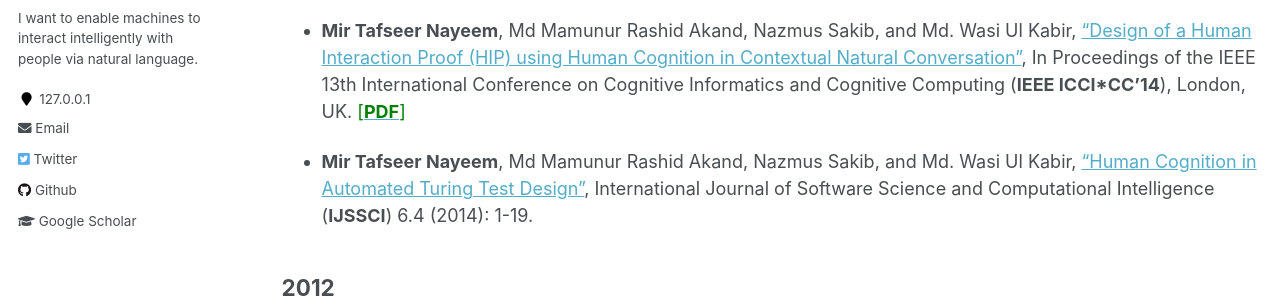
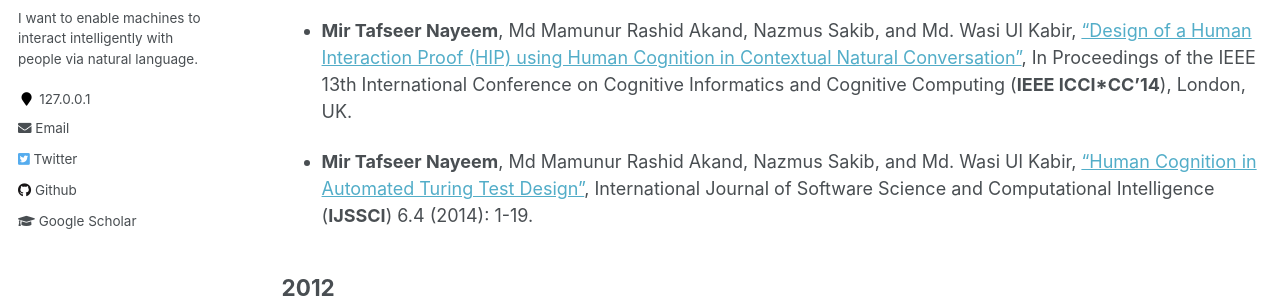
Before and after one commit to sujan-sarker/sujan-sarker.github.io, a Jekyll site: the page built from _pages/publications.md, in a window 1280 px wide and 900 px high, scrolled down 1427 px. Shown: the part 238-536 px from the top of the window. Built offline with Jekyll 4.4.1, drawn with Linux system fonts in a browser that asks for light colours.

Commit message:
Last Commit!

```diff
--- a/_pages/publications.md
+++ b/_pages/publications.md
@@ -41,7 +41,7 @@ author_profile: true
 
 ## 2014
 -----------
-*  **Mir Tafseer Nayeem**, Md Mamunur Rashid Akand, Nazmus Sakib, and Md. Wasi Ul Kabir, [“Design of a Human Interaction Proof (HIP) using Human Cognition in Contextual Natural Conversation”](https://ieeexplore.ieee.org/document/6921454/), In Proceedings of the IEEE 13th International Conference on Cognitive Informatics and Cognitive Computing (**IEEE ICCI*CC’14**), London, UK. [<span style ="color:Green"> [**PDF**] </span>](https://tafseer-nayeem.github.io/files/IEEE_ICCICC14_paper.pdf)
+*  **Mir Tafseer Nayeem**, Md Mamunur Rashid Akand, Nazmus Sakib, and Md. Wasi Ul Kabir, [“Design of a Human Interaction Proof (HIP) using Human Cognition in Contextual Natural Conversation”](https://ieeexplore.ieee.org/document/6921454/), In Proceedings of the IEEE 13th International Conference on Cognitive Informatics and Cognitive Computing (**IEEE ICCI*CC’14**), London, UK.
 
 *  **Mir Tafseer Nayeem**, Md Mamunur Rashid Akand, Nazmus Sakib, and Md. Wasi Ul Kabir, [“Human Cognition in Automated Turing Test Design”](https://dl.acm.org/citation.cfm?id=2807119), International Journal of Software Science and Computational Intelligence (**IJSSCI**) 6.4 (2014): 1-19.
 
```
Also changed, not shown: 1 other file.
